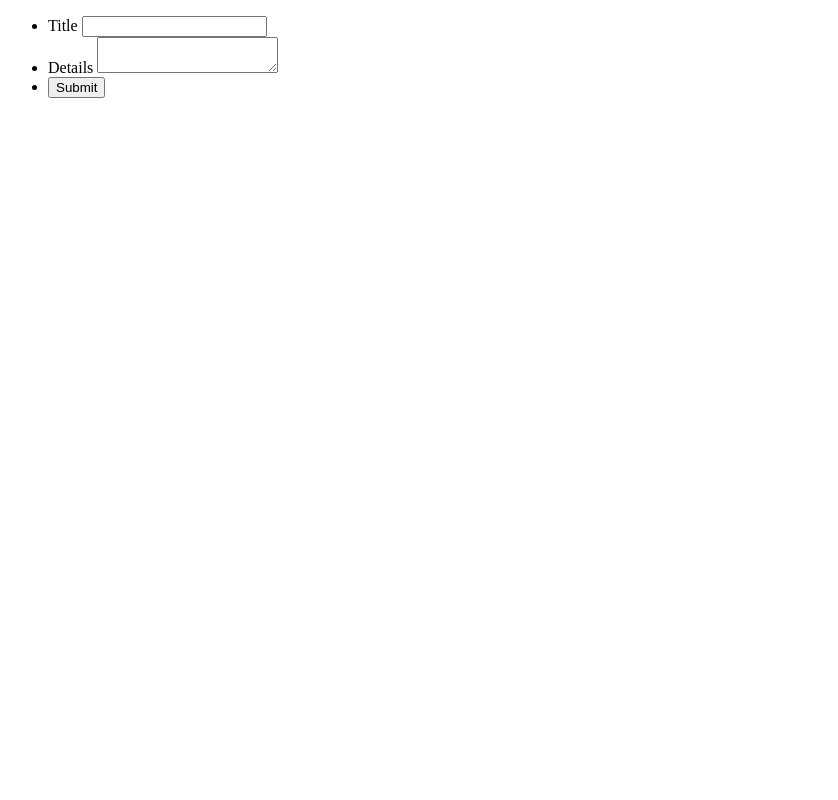
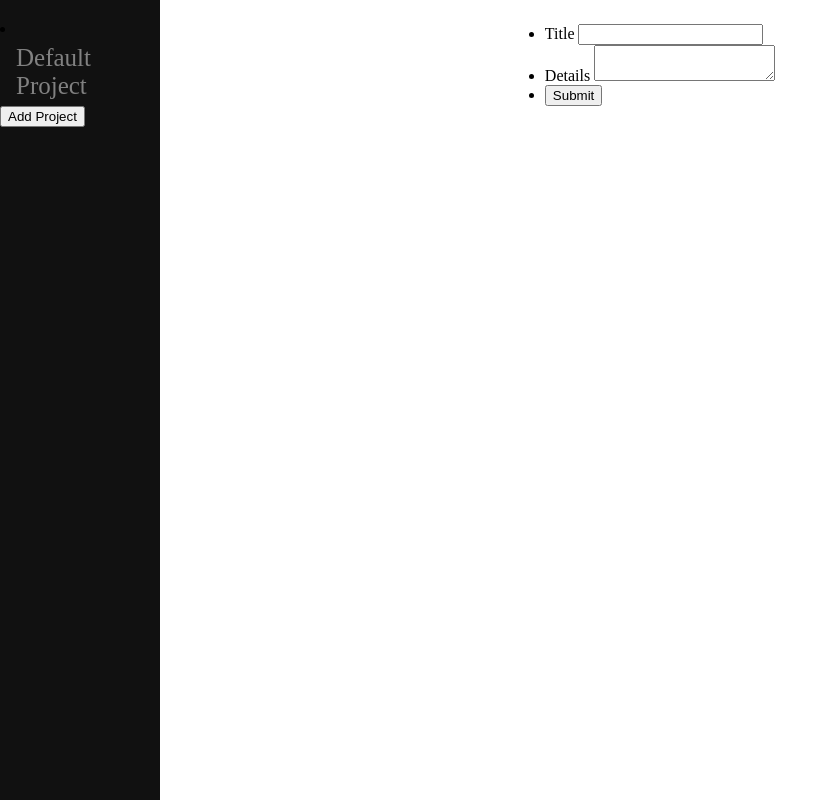
Before and after one commit to hattima-tim/Todo-List, a plain HTML site: page index.html in a window 1280 px wide. Shown: the whole page, without its empty margins (0-838 px from the left). Drawn offline with Linux system fonts and the light colour scheme.

Commit message:
random commit

```diff
--- a/index.html
+++ b/index.html
@@ -3,6 +3,7 @@
     <head>
         <meta charset="UTF-8">
         <meta name="viewport" content="width=device-width">
+        <link rel="stylesheet" href="style.css">
         <title>Todo List</title>
     </head>
     <body>
@@ -21,7 +22,15 @@
                 </li>
             </ul>
         </form>
-        <div id="display"></div>
+        <div class="sidenav">
+            <li>
+                <a href="#">Default Project</a>
+            </li>
+            <button id='add_project'>Add Project</button>
+        </div>
+        <div id="display">
+            <table style="width: 50%" id='table'></table>
+        </div>
         <script src="main.js"></script>
     </body>
 </html>
--- a/main.js
+++ b/main.js
@@ -1 +1 @@
-console.log("workijng");
+(()=>{"use strict";let e=[],t=document.querySelector("#table"),n=0;document.querySelector(".submit").addEventListener("click",(()=>{let l=`${form[0].value}`,d=`${form[0].value}`;e[n]=((e,t)=>({title:e,details:t}))(l,d),function(n){let l=document.createElement("tr"),d=document.createElement("td");d.textContent=e[n].title;let c=document.createElement("td");c.textContent=e[n].details;let a=document.createElement("span");a.textContent="x",l.appendChild(d),l.appendChild(c),l.appendChild(a),t.appendChild(l)}(n),n++}))})();
```
